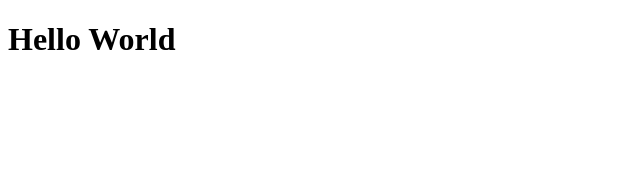
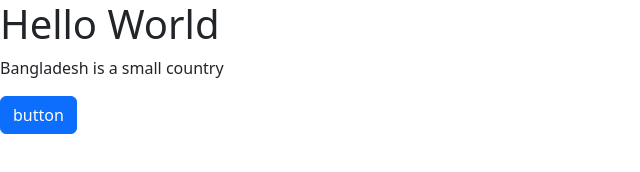
Before and after one commit to developermdtanvir/sample, a plain HTML site: page index.html in a window 1280 px wide. Shown: the whole page, without its empty margins (0-640 px from the left). Drawn offline with nearby package versions, Linux system fonts and the light colour scheme.

Commit message:
add bootstrap via cdn

```diff
--- a/index.html
+++ b/index.html
@@ -5,8 +5,12 @@
     <meta http-equiv="X-UA-Compatible" content="IE=edge">
     <meta name="viewport" content="width=device-width, initial-scale=1.0">
     <title>Sample</title>
+    <link href="https://cdn.jsdelivr.net/npm/bootstrap@5.2.3/dist/css/bootstrap.min.css" rel="stylesheet" integrity="sha384-rbsA2VBKQhggwzxH7pPCaAqO46MgnOM80zW1RWuH61DGLwZJEdK2Kadq2F9CUG65" crossorigin="anonymous">
+<script src="https://cdn.jsdelivr.net/npm/bootstrap@5.2.3/dist/js/bootstrap.bundle.min.js" integrity="sha384-kenU1KFdBIe4zVF0s0G1M5b4hcpxyD9F7jL+jjXkk+Q2h455rYXK/7HAuoJl+0I4" crossorigin="anonymous"></script>
 </head>
 <body>
     <h1>Hello World</h1>
+    <p>Bangladesh is a small country</p>
+    <button class="btn btn-primary">button</button>
 </body>
 </html>
```
